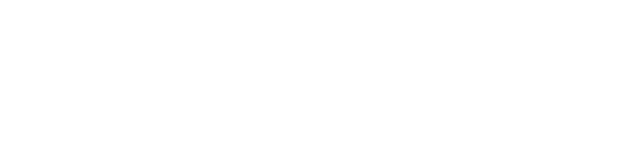
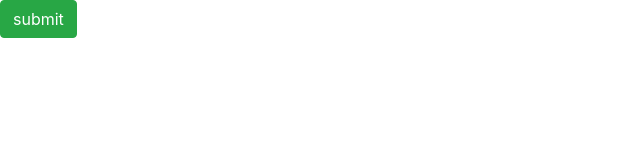
Before and after one commit to doubleup99/intro-to-javascript, a plain HTML site: page index.html in a window 1280 px wide. Shown: the whole page, without its empty margins (0-640 px from the left). Drawn offline with nearby package versions, Linux system fonts and the light colour scheme.

Commit message:
add bootstrap to master

```diff
--- a/index.html
+++ b/index.html
@@ -5,10 +5,12 @@
   <meta name="viewport" content="width=device-width, initial-scale=1.0">
   <meta http-equiv="X-UA-Compatible" content="ie=edge">
   <title>Document</title>
+  <link rel="stylesheet" href="https://stackpath.bootstrapcdn.com/bootstrap/4.1.3/css/bootstrap.min.css" integrity="sha384-MCw98/SFnGE8fJT3GXwEOngsV7Zt27NXFoaoApmYm81iuXoPkFOJwJ8ERdknLPMO" crossorigin="anonymous">
   <link rel="stylesheet" href="css/styles.css">
+
 </head>
 <body>
-
+  <button class="btn btn-success">submit</button>
 
   <script type="text/javascript" src="js/scripts.js"></script>
 </body>
--- a/js/scripts.js
+++ b/js/scripts.js
@@ -1 +1 @@
-alert('Welcome to JS');
+// alert('Welcome to JS');
```
